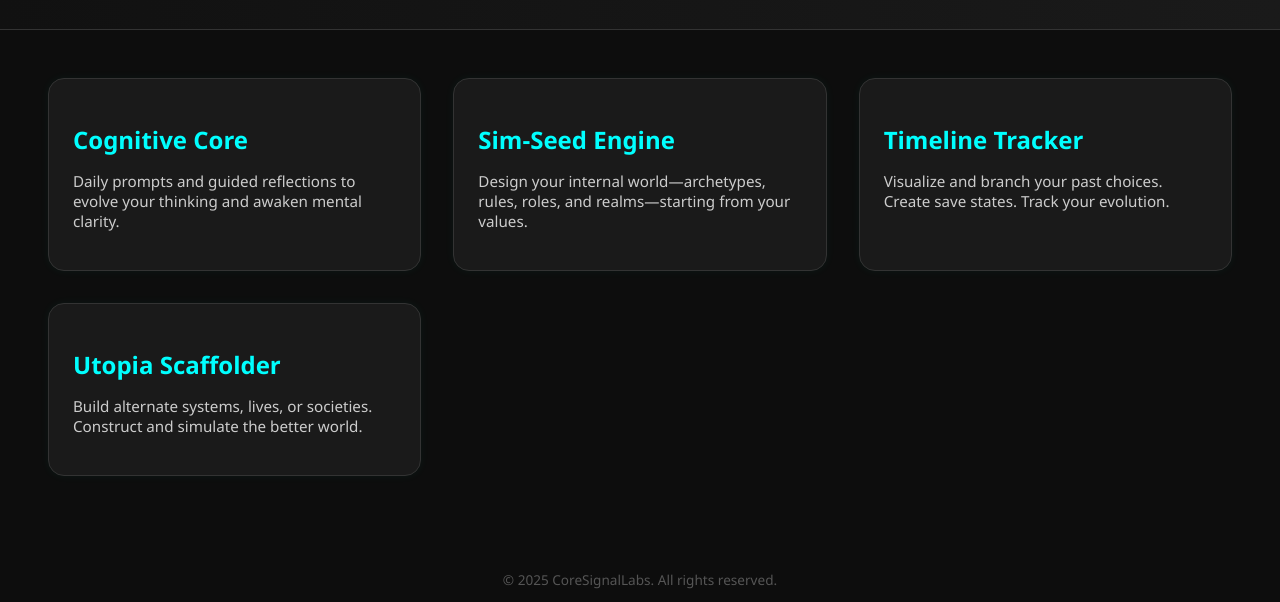
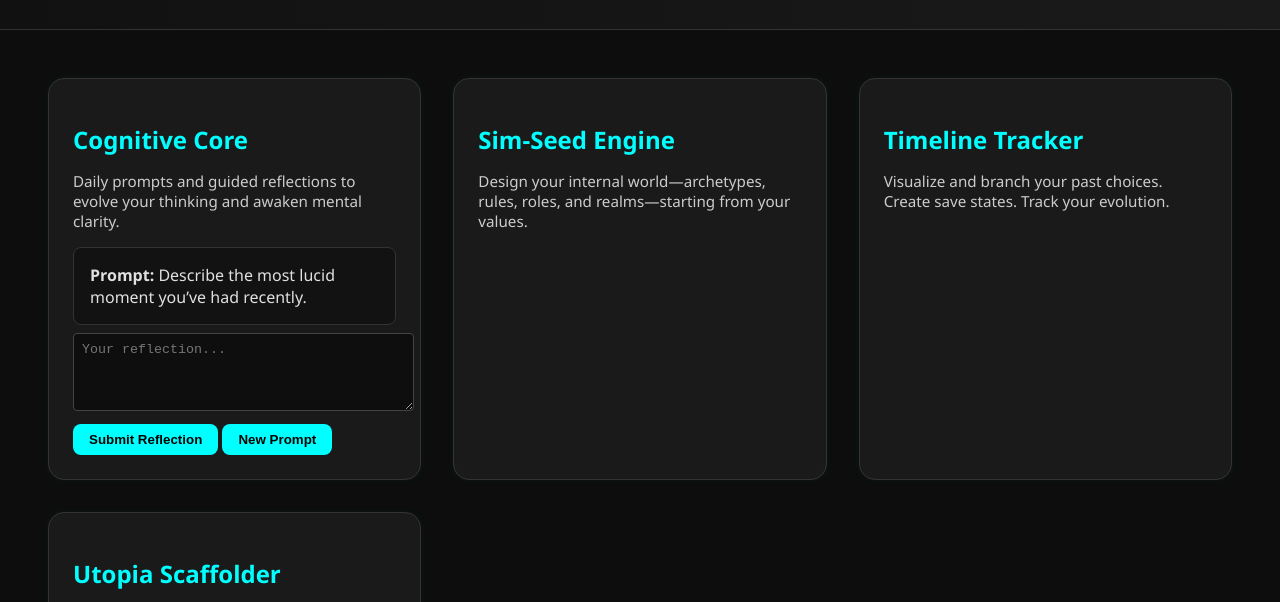
Before and after one commit to Ogbrume/coresignallabs, a plain HTML site: page index.html in a window 1280 px wide. Shown: the part 179-781 px from the top of the page. Drawn offline with Linux system fonts and the light colour scheme.

Commit message:
link to js Update index.html

```diff
--- a/index.html
+++ b/index.html
@@ -73,6 +73,35 @@
     .cta:hover {
       background: #00e6cc;
     }
+    #promptBox {
+      margin-top: 1rem;
+      padding: 1rem;
+      border-radius: 0.5rem;
+      background: #121212;
+      border: 1px solid #333;
+    }
+    #userResponse {
+      margin-top: 0.5rem;
+      width: 100%;
+      padding: 0.5rem;
+      border-radius: 0.25rem;
+      border: 1px solid #444;
+      background: #0e0e0e;
+      color: #eee;
+    }
+    #submitBtn, #generateBtn {
+      margin-top: 0.5rem;
+      padding: 0.5rem 1rem;
+      background-color: #0ff;
+      color: #000;
+      font-weight: bold;
+      border: none;
+      border-radius: 0.5rem;
+      cursor: pointer;
+    }
+    #submitBtn:hover, #generateBtn:hover {
+      background-color: #00e6cc;
+    }
   </style>
 </head>
 <body>
@@ -84,6 +113,11 @@
     <div class="module">
       <h2>Cognitive Core</h2>
       <p>Daily prompts and guided reflections to evolve your thinking and awaken mental clarity.</p>
+      <div id="promptBox"></div>
+      <textarea id="userResponse" rows="4" placeholder="Your reflection..."></textarea>
+      <br>
+      <button id="submitBtn">Submit Reflection</button>
+      <button id="generateBtn">New Prompt</button>
     </div>
     <div class="module">
       <h2>Sim-Seed Engine</h2>
@@ -102,5 +136,6 @@
     <p>&copy; 2025 CoreSignalLabs. All rights reserved.</p>
     <a class="cta" href="#">Enter the Lab</a>
   </footer>
+  <script src="cognitive-core.js"></script>
 </body>
 </html>
```
